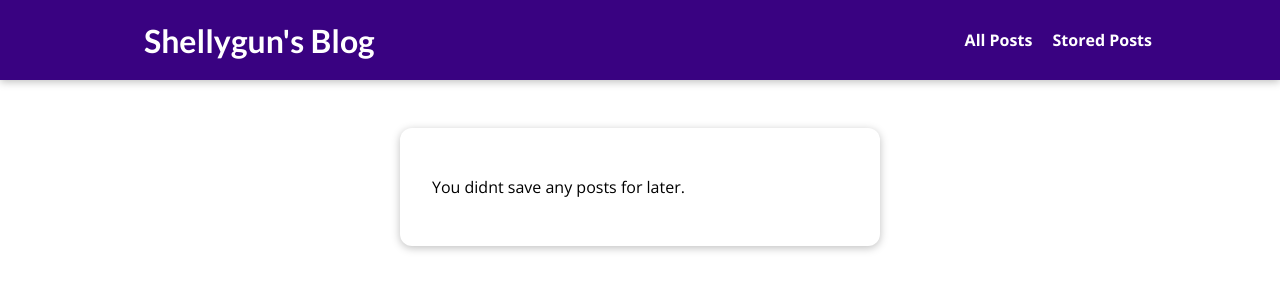
After one commit to rotriff/django-blog, a Django app: page /read-later in a window 1280 px wide. The commit adds this page. Shown: the top 300 px of the page. Run offline with Django 4.2, Linux system fonts and the light colour scheme.

Commit message:
added saved for later logic and stored posts page

```diff
--- /dev/null
+++ b/blog/static/blog/stored-posts.css
@@ -0,0 +1,39 @@
+#main-navigation {
+    background-color: #390281;
+    box-shadow: 0 2px 8px rgba(0, 0, 0, 0.25);
+  }
+
+  #stored-posts {
+    margin: 8rem auto 3rem auto;
+    padding: 2rem;
+    border-radius: 12px;
+    box-shadow: 0 2px 8px rgba(0, 0, 0, 0.25);
+    background-color: white;
+    width: 90%;
+    max-width: 30rem;
+  }
+
+  #stored-posts ul {
+    list-style: none;
+    margin: 0;
+    padding: 0;
+  }
+
+  #stored-posts li {
+    margin: 1rem 0;
+  }
+
+  #stored-posts a {
+    display: block;
+    padding: 1rem;
+    width: 100%;
+    text-decoration: none;
+    border: 1px solid #ccc;
+    color: #1b1b1b;
+    font-weight: bold;
+  }
+
+  #stored-posts a:hover,
+  #stored-posts a:active {
+    background-color: #ccc;
+  }
--- /dev/null
+++ b/blog/templates/blog/stored-posts.html
@@ -0,0 +1,23 @@
+{% extends 'base.html' %}
+{% load static %}
+
+{% block title %}
+My Stored Posts
+{% endblock  %}
+
+{% block css_files %}
+    <link rel="stylesheet" href="{% static 'blog/stored-posts.css' %}">
+{% endblock css_files %}
+
+{% block content %}
+    <section id="stored-posts">
+        {% if not has_posts %}
+            <p>You didnt save any posts for later.</p>
+        {% endif %}
+        <ul>
+            {% for post in posts %}
+                <li><a href="{% url 'post-detail-page' post.slug %}">{{ post.title}}</a></li>
+            {% endfor %}
+        </ul>
+    </section>
+{% endblock content %}
--- a/blog/urls.py
+++ b/blog/urls.py
@@ -4,5 +4,6 @@ from . import views
 urlpatterns = [
     path("", views.StartingPageView.as_view(), name="starting-page"),
     path("posts", views.AllPostsView.as_view(), name="posts-page"),
-    path("posts/<slug:slug>", views.SinglePostView.as_view(), name="post-detail-page")
+    path("posts/<slug:slug>", views.SinglePostView.as_view(), name="post-detail-page"),
+    path("read-later", views.ReadLaterView.as_view(), name="read-later")
 ]
--- a/blog/views.py
+++ b/blog/views.py
@@ -42,14 +42,24 @@ class AllPostsView(ListView):
 class SinglePostView(View):
     # template_name = "blog/post-detail.html"
     # model = Post
+    def is_stored_post(self, request, post_id):
+        stored_posts = request.session.get("stored_posts")
+        if stored_posts is not None:
+            is_saved_for_later = post_id in stored_posts
+        else:
+            is_saved_for_later = False
+
+        return is_saved_for_later
 
     def get(self, request, slug):
         post= Post.objects.get(slug=slug)
+
         context = {
         "post": post,
         "post_tags": post.tags.all(),
         "comment_form": CommentForm() ,
-        "comments":post.comments.all().order_by("-id")
+        "comments":post.comments.all().order_by("-id"),
+        "saved_for_later": self.is_stored_post(request, post.id)
         }
         return render(request, "blog/post-detail.html", context)
 
@@ -67,7 +77,8 @@ class SinglePostView(View):
             "post": post,
             "post_tags": post.tags.all(),
             "comment_form":  comment_form,
-            "comments":post.comments.all().order_by("-id")
+            "comments":post.comments.all().order_by("-id"),
+            "saved_for_later": self.is_stored_post(request, post.id)
         }
         return render(request, "blog/post-detail.html", context)
 
@@ -85,3 +96,36 @@ class SinglePostView(View):
     #     "post": identified_post,
     #     "post_tags": identified_post.tags.all()
     # })
+
+class ReadLaterView(View):
+    def get(self, request):
+        stored_posts = request.session.get("stored_posts")
+
+        context = {}
+
+        if stored_posts is None or len(stored_posts) == 0:
+            context["posts"] = []
+            context["has_posts"] = False
+        else:
+            posts = Post.objects.filter(id__in=stored_posts)
+            context["posts"] = posts
+            context["has_posts"] = True
+
+        return render(request, "blog/stored-posts.html", context)
+
+    def post(self, request):
+        stored_posts = request.session.get("stored_posts")
+
+        if stored_posts is None:
+            stored_posts = []
+
+        post_id = int(request.POST["post_id"])
+
+        if post_id not in stored_posts:
+            stored_posts.append(post_id)
+        else:
+            stored_posts.remove(post_id)
+
+        request.session["stored_posts"] = stored_posts
+
+        return HttpResponseRedirect("/")
--- a/static/app.css
+++ b/static/app.css
@@ -35,6 +35,7 @@ h3 {
   text-decoration: none;
   color: white;
   font-weight: bold;
+  margin-left: 1rem;
 }
 
 #main-navigation a:hover,
--- a/templates/base.html
+++ b/templates/base.html
@@ -15,6 +15,7 @@
         <h1><a href="{% url "starting-page" %}">Shellygun's Blog</a></h1>
         <nav>
             <a href="{% url "posts-page" %}">All Posts</a>
+            <a href="{% url "read-later" %}">Stored Posts</a>
         </nav>
     </header>
 
```
Also changed, not shown: blog/templates/blog/post-detail.html (+13 -0 lines), db.sqlite3.
